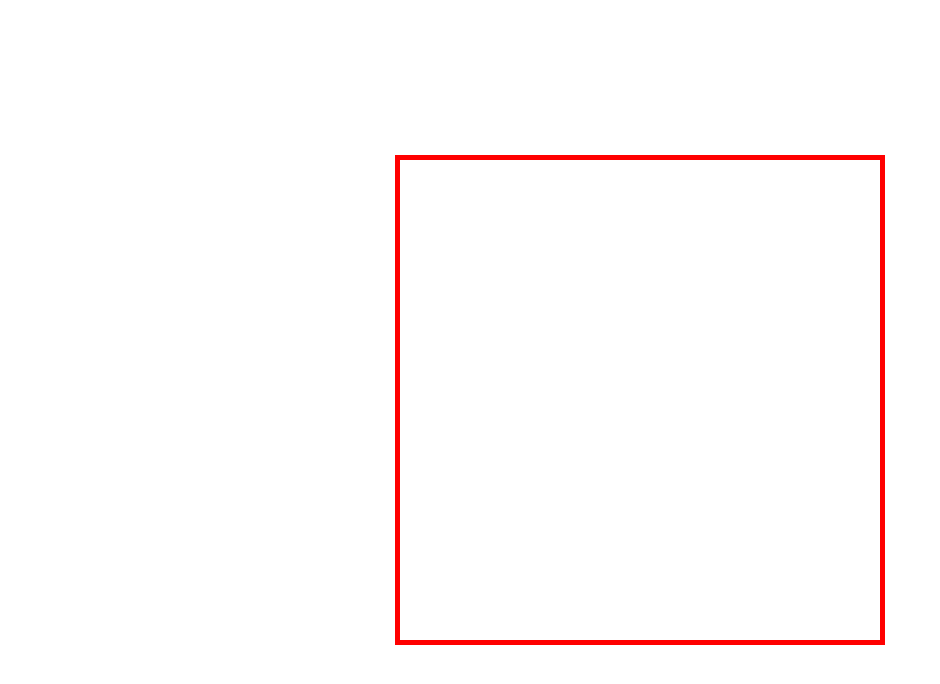
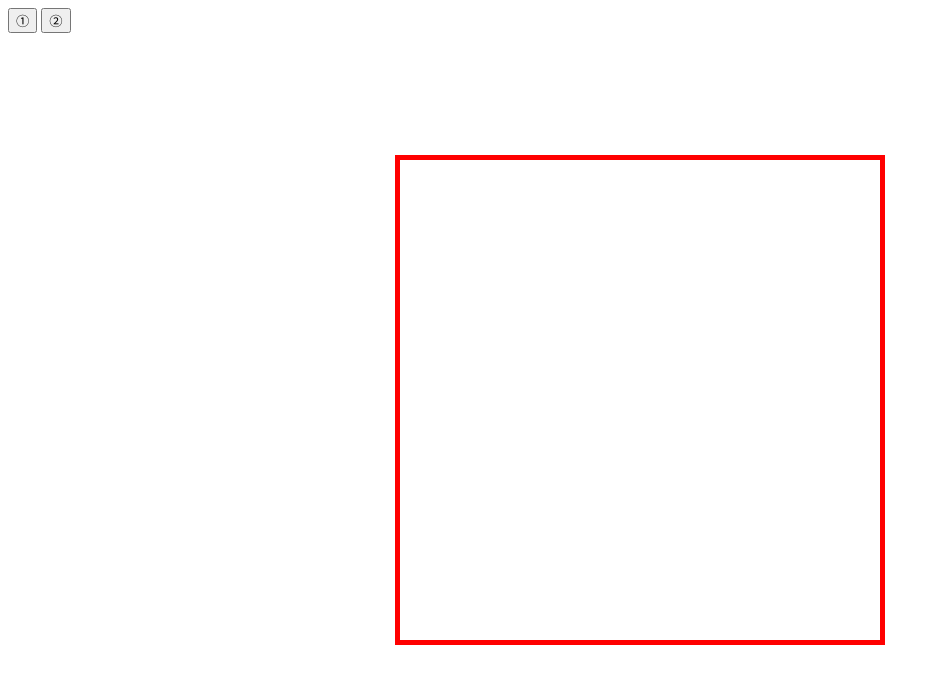
Before and after one commit to Nda1N/000, a plain HTML site: page index.html in a window 1280 px wide. Shown: the whole page, without its empty margins (0-940 px from the left). Drawn offline with Linux system fonts and the light colour scheme.

Commit message:
Update index.html

```diff
--- a/index.html
+++ b/index.html
@@ -23,6 +23,13 @@
     <div id="markerStatus">マーカーが見つかりません</div>
 
     <div id="markerBoundary"></div>
+
+        <!-- ①と②のボタン -->
+    <div id="buttonContainer">
+        <button id="button1">①</button>
+        <button id="button2">②</button>
+    </div>
+
 
     <a-scene embedded arjs>
          <!-- City Markers -->
```
